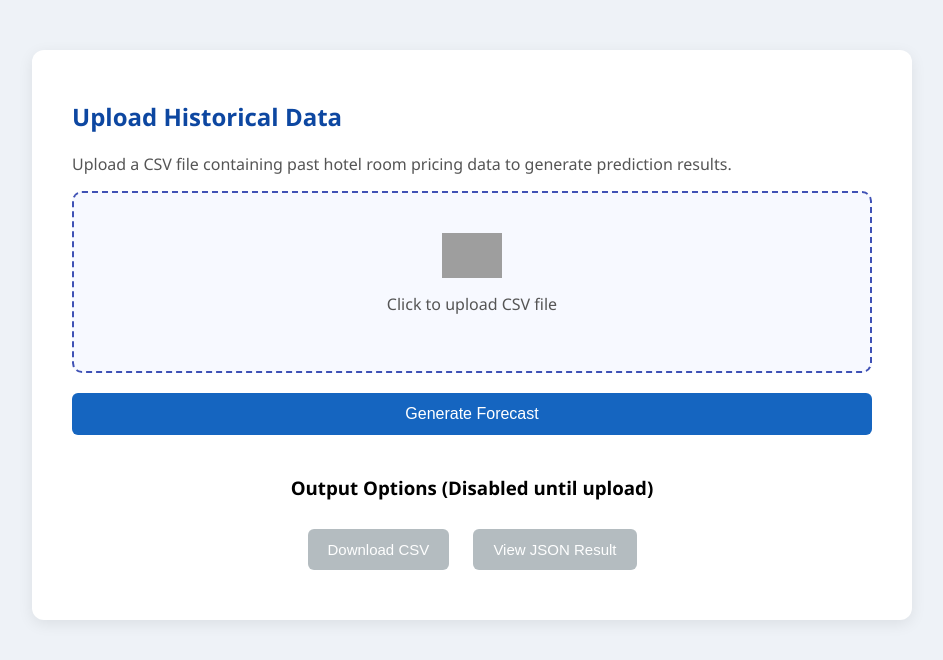
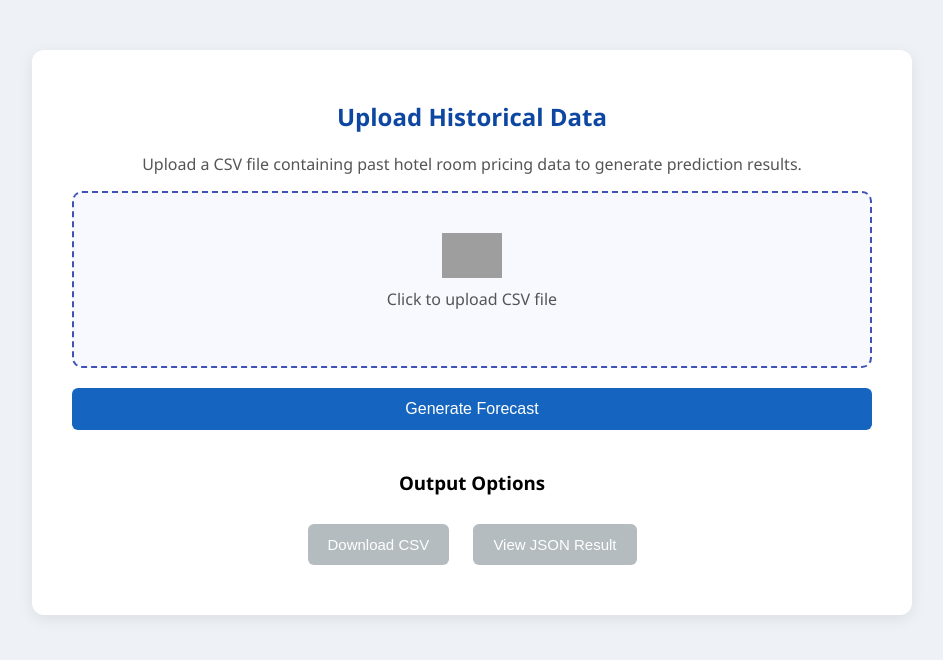
Before and after one commit to rohan-cmd/hotel_rate_forecasting_system, a Flask app: page /predict in a window 1280 px wide. Shown: the part 84-744 px from the top of the page, without its empty margins (168-1111 px from the left). Run offline with Flask 3, Linux system fonts and the light colour scheme; the visitor is signed in with stand-in values (Sample User, id 1); grey boxes are pictures that could not be loaded.

Commit message:
Implemented CSV upload UI with file preview, remove option, and enabled forecast output buttons with proper styling.

```diff
--- a/app.py
+++ b/app.py
@@ -39,10 +39,17 @@ def home():
 def about():
     return render_template("about.html")
 
-@app.route("/predict")
+@app.route("/predict", methods=["GET", "POST"])
 def predict():
     if "user" not in session:
         return redirect(url_for("login"))
+
+    if request.method == "POST":
+        file = request.files.get("csv_file")
+        if not file or file.filename=='':
+            return render_template("predict.html", error="No file uploaded")
+        else:
+            return render_template("predict.html", forecast_ready=True, filename=file.filename)
 
     return render_template("predict.html")
 
--- a/static/css/style.css
+++ b/static/css/style.css
@@ -74,11 +74,17 @@ input {
 .upload-box {
     border: 2px dashed #3f51b5;
     padding: 40px;
-    text-align: center;
-    cursor: pointer;
     border-radius: 10px;
     background: #f7f9ff;
+    cursor: pointer;
     transition: 0.3s;
+
+    /* IMPORTANT FIX */
+    display: flex;
+    flex-direction: column;
+    align-items: center;
+    justify-content: center;
+    text-align: center;
 }
 
 .upload-box:hover {
@@ -97,6 +103,7 @@ input {
 }
 
 .secondary-btn {
+    display: inline-block;
     padding: 12px 20px;
     background: #455a64;
     border: none;
--- a/templates/home.html
+++ b/templates/home.html
@@ -13,6 +13,6 @@
         planning for the next month or the next quarter, RMS helps you optimize pricing for better revenue and
         occupancy.
     </p>
-    <button class="primary-btn">Get Started</button>
+    <a href="{{ url_for('predict') }}"><button class="primary-btn">Get Started</button></a>
 </div>
 {% endblock %}
--- a/templates/predict.html
+++ b/templates/predict.html
@@ -1,23 +1,78 @@
 {% extends "base.html" %}
 {% block content %}
 <div class="container">
-    <h2>Upload Historical Data</h2>
-    <p>Upload a CSV file containing past hotel room pricing data to generate prediction results.</p>
+    <h2 style="text-align: center;">Upload Historical Data</h2>
+    <p style="text-align: center;">Upload a CSV file containing past hotel room pricing data to generate prediction results.</p>
 
-    <form>
+    <form action="/predict" method="POST" enctype="multipart/form-data">
         <div class="upload-box" onclick="document.getElementById('file-input').click();">
-            <img src="https://cdn-icons-png.flaticon.com/512/685/685662.png" width="60" alt="Upload Icon">
-            <p>Click to upload CSV file</p>
-            <input id="file-input" type="file" accept=".csv" style="display:none;">
+            <img id="upload-icon" src="https://cdn-icons-png.flaticon.com/512/685/685662.png" width="60"
+                alt="Upload Icon">
+            <p id="upload-text">Click to upload CSV file</p>
+            <input id="file-input" type="file" name="csv_file" accept=".csv" style="display:none;" required
+                onchange="showFileName(this)">
         </div>
-
-        <button class="primary-btn" style="margin-top:20px;">Generate Forecast</button>
+        <div style="text-align:center;">
+            <button type="button" id="remove-file-btn" class="secondary-btn" style="display:none; margin-top:10px;"
+                onclick="removeFile()">Remove file</button>
+            <button type="submit" class="primary-btn" style="margin-top:20px;">Generate Forecast</button>
+        </div>
     </form>
 
     <div class="result-section">
-        <h3>Output Options (Disabled until upload)</h3>
-        <button class="secondary-btn disabled">Download CSV</button>
-        <button class="secondary-btn disabled">View JSON Result</button>
+
+        {% if forecast_ready %}
+        <h3>The forecasted price for the room type has been generated for one year ({{ filename }})</h3>
+            <a href="/download-csv" class="secondary-btn" style="text-decoration: none;">
+                Download CSV
+            </a>
+
+            <a href="/view-json" class="secondary-btn" style="text-decoration: none;">
+                View JSON Result
+            </a>
+        {% else %}
+        <h3>Output Options</h3>
+        <button class="secondary-btn disabled">
+            Download CSV
+        </button>
+
+        <button class="secondary-btn disabled">
+            View JSON Result
+        </button>
+        {% endif %}
     </div>
+
 </div>
+<script>
+    function showFileName(input) {
+        if (input.files.length > 0) {
+            const uploadText = document.getElementById("upload-text");
+            const uploadIcon = document.getElementById("upload-icon");
+            const removeBtn = document.getElementById("remove-file-btn");
+
+            uploadText.innerText = "Selected file: " + input.files[0].name;
+            uploadText.style.fontWeight = "bold";
+            uploadText.style.fontSize = "18px";
+
+            uploadIcon.style.display = "none";
+            removeBtn.style.display = "inline-block";
+        }
+    }
+
+    function removeFile() {
+        const fileInput = document.getElementById("file-input");
+        const uploadText = document.getElementById("upload-text");
+        const uploadIcon = document.getElementById("upload-icon");
+        const removeBtn = document.getElementById("remove-file-btn");
+
+        fileInput.value = "";  // clear file
+        uploadText.innerText = "Click to upload CSV file";
+        uploadText.style.fontWeight = "normal";
+        uploadText.style.fontSize = "inherit";
+
+        uploadIcon.style.display = "block";
+        removeBtn.style.display = "none";
+    }
+</script>
+
 {% endblock %}
```
